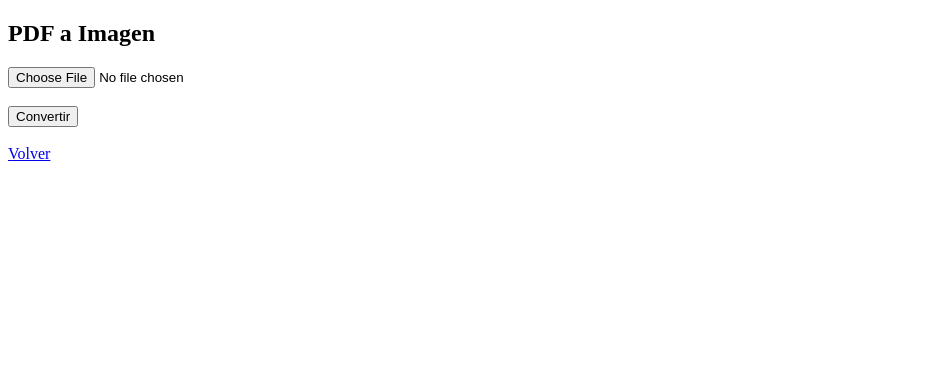
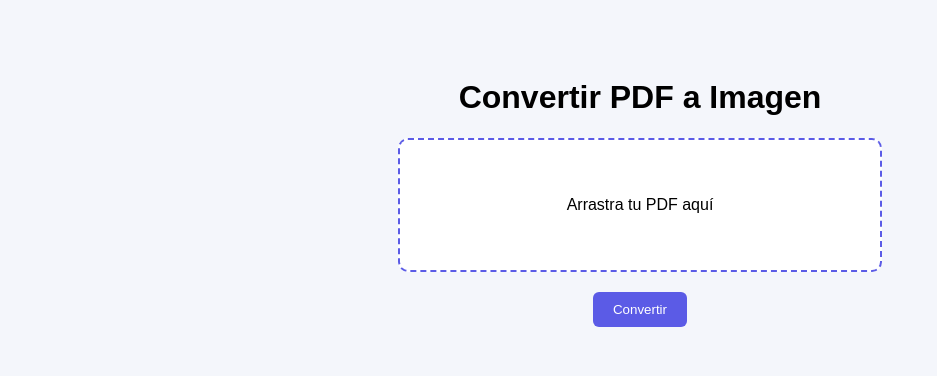
Before and after one commit to aguavellana1-lang/mi-web-pdf, a Flask app: template templates/pdf_imagen.html in a window 1280 px wide. Shown: the top 376 px of the page, without its empty margins (0-937 px from the left). Run offline with Flask 3, Linux system fonts and the light colour scheme; the template is opened without the code that fills it, so the values that code supplies are empty.

Commit message:
Enhance PDF to Image conversion interface

```diff
--- a/templates/pdf_imagen.html
+++ b/templates/pdf_imagen.html
@@ -1,25 +1,116 @@
 <!DOCTYPE html>
 <html>
+
 <head>
+
 <title>PDF a Imagen</title>
+
+<style>
+
+body{
+font-family:Arial;
+background:#f4f6fb;
+text-align:center;
+padding:50px;
+}
+
+.drop-area{
+
+border:2px dashed #5b5be6;
+
+border-radius:10px;
+
+padding:40px;
+
+width:400px;
+
+margin:auto;
+
+background:white;
+
+cursor:pointer;
+
+transition:0.2s;
+
+}
+
+.drop-area:hover{
+
+background:#eef0ff;
+
+}
+
+button{
+
+margin-top:20px;
+
+padding:10px 20px;
+
+background:#5b5be6;
+
+border:none;
+
+color:white;
+
+border-radius:6px;
+
+cursor:pointer;
+
+}
+
+</style>
+
 </head>
+
 <body>
 
-<h2>PDF a Imagen</h2>
+<h1>Convertir PDF a Imagen</h1>
 
-<form method="post" enctype="multipart/form-data">
+<form method="POST" enctype="multipart/form-data">
 
-<input type="file" name="pdf" required>
+<div class="drop-area" id="drop-area">
 
-<br><br>
+<p>Arrastra tu PDF aquí</p>
+
+<input type="file" name="pdf" id="fileInput" hidden required>
+
+</div>
 
 <button type="submit">Convertir</button>
 
 </form>
 
-<br>
 
-<a href="/">Volver</a>
+<script>
+
+const dropArea = document.getElementById("drop-area")
+const fileInput = document.getElementById("fileInput")
+
+dropArea.addEventListener("click", () => {
+fileInput.click()
+})
+
+dropArea.addEventListener("dragover", (e) => {
+e.preventDefault()
+dropArea.style.background="#eef0ff"
+})
+
+dropArea.addEventListener("dragleave", () => {
+dropArea.style.background="white"
+})
+
+dropArea.addEventListener("drop", (e) => {
+
+e.preventDefault()
+
+fileInput.files = e.dataTransfer.files
+
+dropArea.innerHTML = "<p>"+e.dataTransfer.files[0].name+"</p>"
+
+})
+
+</script>
 
 </body>
+
 </html>
```
